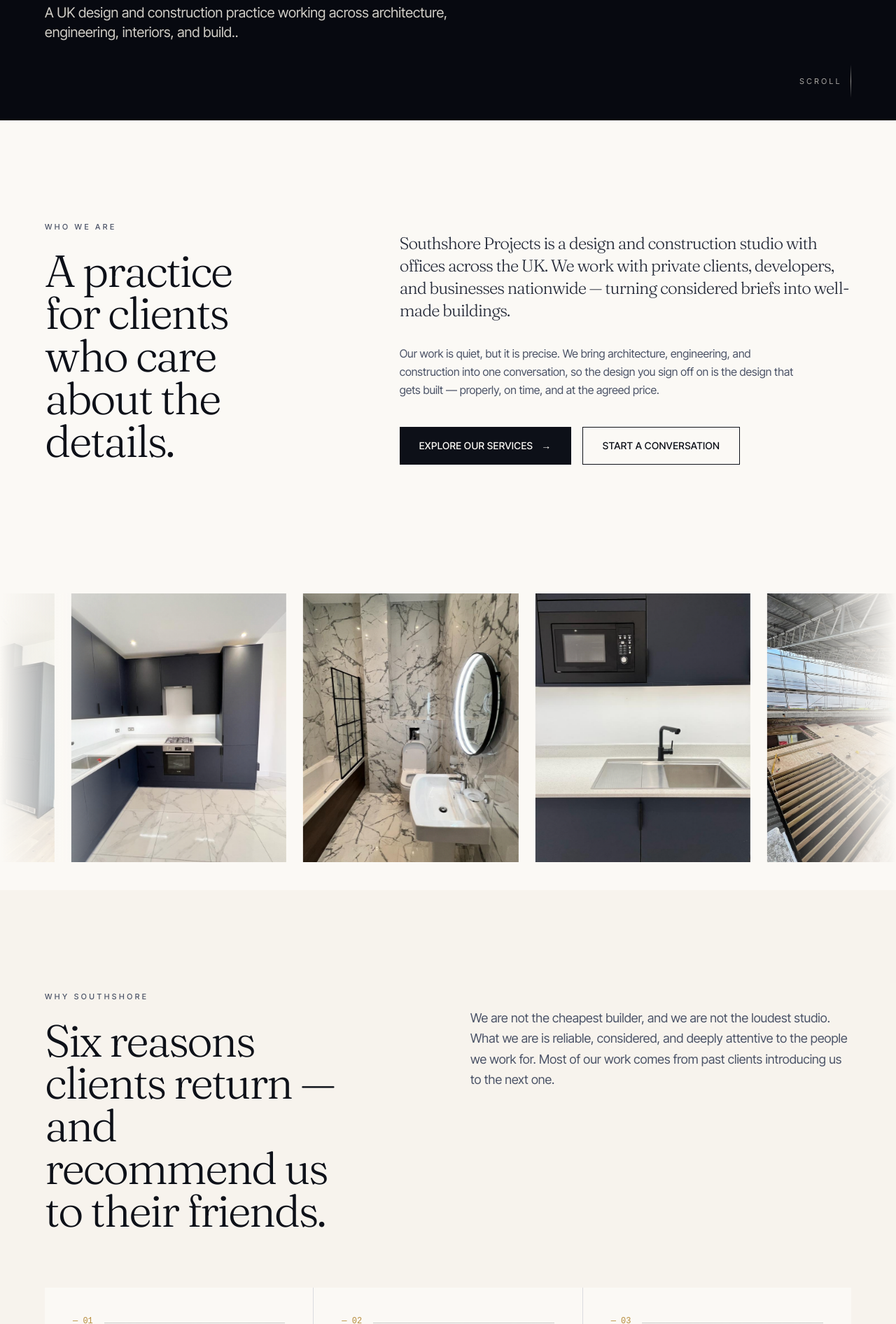
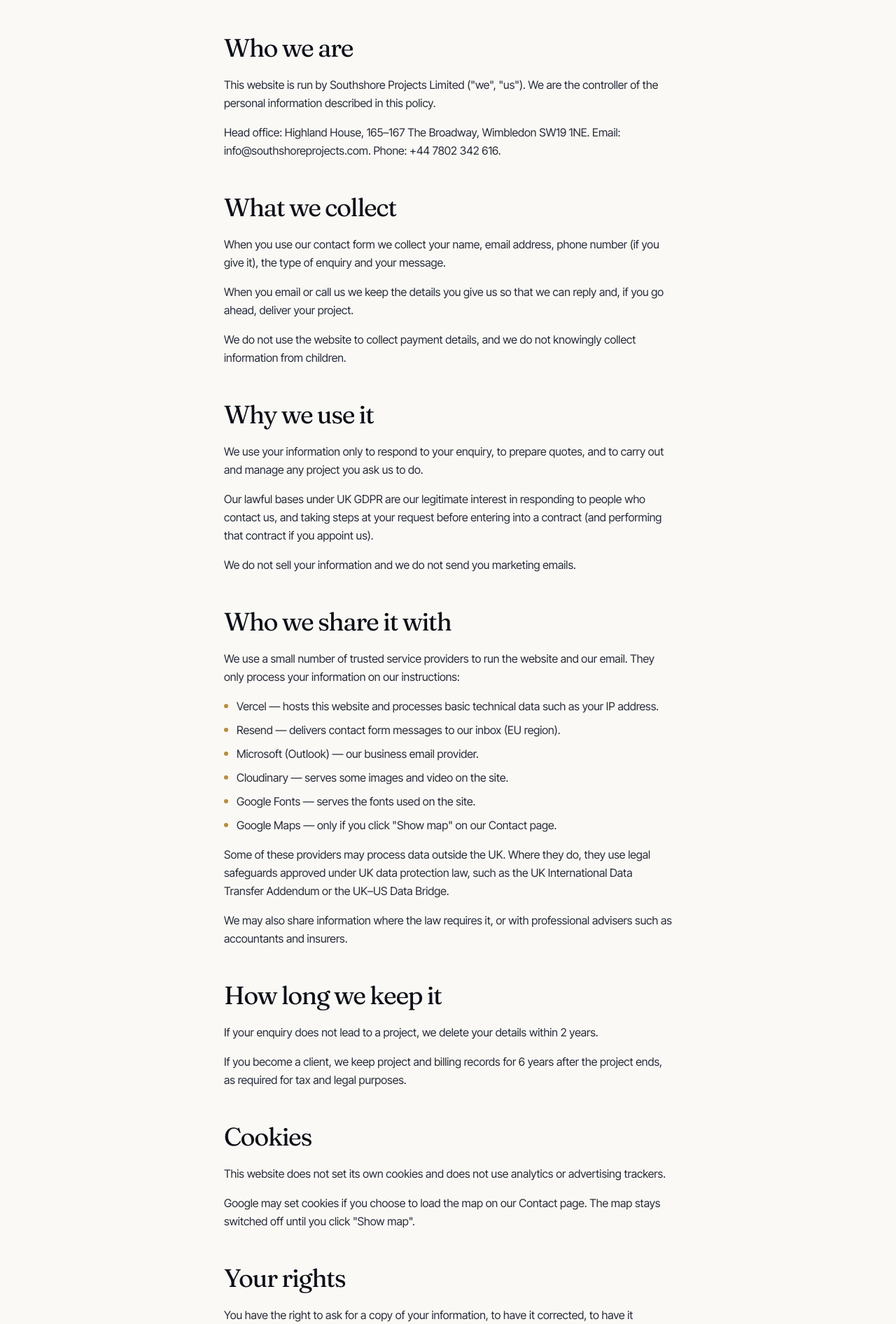
Before and after one commit to UsmanAhmed0001/Southshore-projects, a React (Vite) app: page /privacy in a window 1280 px wide. Shown: the part 628-2520 px from the top of the page at 70% size. Built offline with nearby package versions, Linux system fonts and the light colour scheme.

Commit message:
Add privacy policy

```diff
--- a/src/App.jsx
+++ b/src/App.jsx
@@ -7,6 +7,7 @@ import Services from './pages/Services.jsx'
 import Gallery from './pages/Gallery.jsx'
 import Projects from './pages/Projects.jsx'
 import Contact from './pages/Contact.jsx'
+import Privacy from './pages/Privacy.jsx'
 
 export default function App() {
   return (
@@ -20,6 +21,7 @@ export default function App() {
           <Route path="/gallery" element={<Gallery />} />
           <Route path="/projects" element={<Projects />} />
           <Route path="/contact" element={<Contact />} />
+          <Route path="/privacy" element={<Privacy />} />
           <Route path="*" element={<Home />} />
         </Routes>
       </Layout>
--- a/src/components/Footer.jsx
+++ b/src/components/Footer.jsx
@@ -62,6 +62,7 @@ export default function Footer() {
               <li><Link to="/projects" className="hover:text-brass-400 transition-colors">Our Projects</Link></li>
               <li><Link to="/services" className="hover:text-brass-400 transition-colors">Our Services</Link></li>
               <li><Link to="/gallery" className="hover:text-brass-400 transition-colors">Gallery</Link></li>
+              <li><Link to="/privacy" className="hover:text-brass-400 transition-colors">Privacy Policy</Link></li>
             </ul>
           </div>
 
--- a/src/components/Seo.jsx
+++ b/src/components/Seo.jsx
@@ -26,6 +26,10 @@ const pages = {
   '/projects': {
     title: 'Architectural, Structural & Construction Projects | Southshore',
     description: 'Selected architectural, structural and construction projects by Southshore Projects, from double storey extensions to new five-bedroom detached houses.',
+  },
+    '/privacy': {
+    title: 'Privacy Policy | Southshore Projects',
+    description: 'How Southshore Projects collects, uses and protects personal information from website enquiries, and how to request a copy or deletion of your data.',
   },
   '/contact': {
     title: 'Contact Southshore Projects | London, Oxford, Brighton, Reading',
--- a/src/pages/Contact.jsx
+++ b/src/pages/Contact.jsx
@@ -242,6 +242,10 @@ export default function Contact() {
                     >
                       {sending ? 'Sending…' : <>Send <span aria-hidden>→</span></>}
                     </button>
+                      <p className="text-xs text-sand-100/60 leading-relaxed">
+                      We only use your details to reply to your enquiry. See our{' '}
+                      <a href="/privacy" className="underline hover:text-sand-50">Privacy Policy</a>.
+                    </p>
                   </form>
                 )}
               </div>
--- /dev/null
+++ b/src/pages/Privacy.jsx
@@ -0,0 +1,116 @@
+import HeroVideo from '../components/HeroVideo.jsx'
+
+const sections = [
+  {
+    heading: 'Who we are',
+    body: [
+      'This website is run by Southshore Projects Limited ("we", "us"). We are the controller of the personal information described in this policy.',
+      'Head office: Highland House, 165–167 The Broadway, Wimbledon SW19 1NE. Email: info@southshoreprojects.com. Phone: +44 7802 342 616.',
+    ],
+  },
+  {
+    heading: 'What we collect',
+    body: [
+      'When you use our contact form we collect your name, email address, phone number (if you give it), the type of enquiry and your message.',
+      'When you email or call us we keep the details you give us so that we can reply and, if you go ahead, deliver your project.',
+      'We do not use the website to collect payment details, and we do not knowingly collect information from children.',
+    ],
+  },
+  {
+    heading: 'Why we use it',
+    body: [
+      'We use your information only to respond to your enquiry, to prepare quotes, and to carry out and manage any project you ask us to do.',
+      'Our lawful bases under UK GDPR are our legitimate interest in responding to people who contact us, and taking steps at your request before entering into a contract (and performing that contract if you appoint us).',
+      'We do not sell your information and we do not send you marketing emails.',
+    ],
+  },
+  {
+    heading: 'Who we share it with',
+    body: [
+      'We use a small number of trusted service providers to run the website and our email. They only process your information on our instructions:',
+    ],
+    list: [
+      'Vercel — hosts this website and processes basic technical data such as your IP address.',
+      'Resend — delivers contact form messages to our inbox (EU region).',
+      'Microsoft (Outlook) — our business email provider.',
+      'Cloudinary — serves some images and video on the site.',
+      'Google Fonts — serves the fonts used on the site.',
+      'Google Maps — only if you click "Show map" on our Contact page.',
+    ],
+    after: [
+      'Some of these providers may process data outside the UK. Where they do, they use legal safeguards approved under UK data protection law, such as the UK International Data Transfer Addendum or the UK–US Data Bridge.',
+      'We may also share information where the law requires it, or with professional advisers such as accountants and insurers.',
+    ],
+  },
+  {
+    heading: 'How long we keep it',
+    body: [
+      'If your enquiry does not lead to a project, we delete your details within 2 years.',
+      'If you become a client, we keep project and billing records for 6 years after the project ends, as required for tax and legal purposes.',
+    ],
+  },
+  {
+    heading: 'Cookies',
+    body: [
+      'This website does not set its own cookies and does not use analytics or advertising trackers.',
+      'Google may set cookies if you choose to load the map on our Contact page. The map stays switched off until you click "Show map".',
+    ],
+  },
+  {
+    heading: 'Your rights',
+    body: [
+      'You have the right to ask for a copy of your information, to have it corrected, to have it deleted, to restrict or object to how we use it, and to receive it in a portable format.',
+      'To use any of these rights — including asking us to delete your data — email info@southshoreprojects.com. We will reply within one month.',
+      'If you are unhappy with how we handle your information, you can complain to the Information Commissioner\u2019s Office (ICO) at ico.org.uk or on 0303 123 1113.',
+    ],
+  },
+  {
+    heading: 'Changes to this policy',
+    body: [
+      'We may update this policy from time to time. The latest version will always be on this page.',
+    ],
+  },
+]
+
+export default function Privacy() {
+  return (
+    <>
+      <HeroVideo
+        eyebrow="Privacy"
+        title={<>Privacy <em className="italic font-normal text-brass-400">Policy.</em></>}
+        subtitle="How we collect, use and protect your personal information."
+        variant="compact"
+      />
+
+      <section className="bg-sand-50 py-24 md:py-32">
+        <div className="container-prose max-w-3xl">
+          <p className="text-sm text-ink-500 mb-12">Last updated: 8 November 2026</p>
+
+          {sections.map((s) => (
+            <div key={s.heading} className="mb-12">
+              <h2 className="font-display text-3xl md:text-4xl tracking-tightest text-ink-900 leading-tight mb-5">
+                {s.heading}
+              </h2>
+              {s.body.map((p) => (
+                <p key={p} className="text-ink-700 leading-relaxed mb-4">{p}</p>
+              ))}
+              {s.list && (
+                <ul className="space-y-2 mb-4">
+                  {s.list.map((li) => (
+                    <li key={li} className="flex items-start gap-3 text-ink-700 leading-relaxed">
+                      <span className="mt-2.5 w-1.5 h-1.5 rounded-full bg-brass-500 flex-shrink-0" />
+                      {li}
+                    </li>
+                  ))}
+                </ul>
+              )}
+              {s.after && s.after.map((p) => (
+                <p key={p} className="text-ink-700 leading-relaxed mb-4">{p}</p>
+              ))}
+            </div>
+          ))}
+        </div>
+      </section>
+    </>
+  )
+}
```
Also changed, not shown: 1 other file (tests, documents, lock files or other folders).
